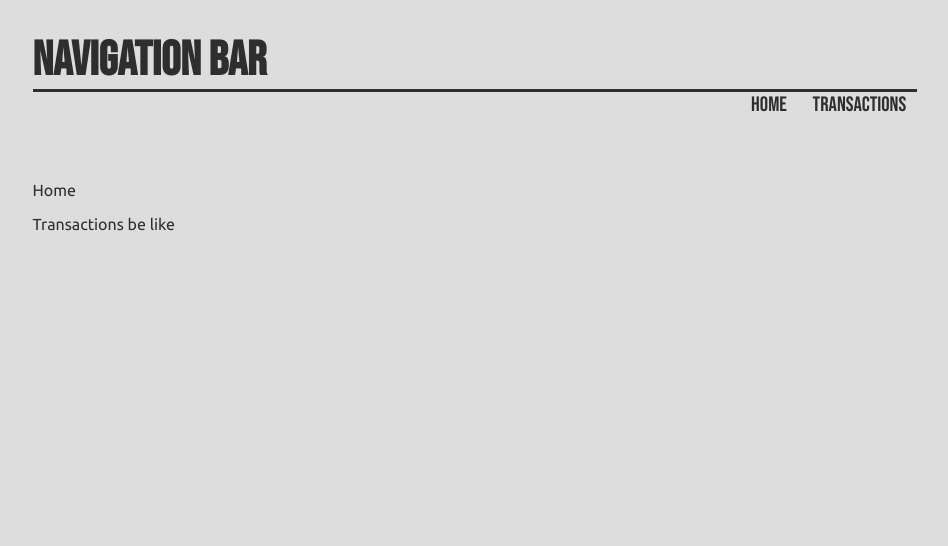
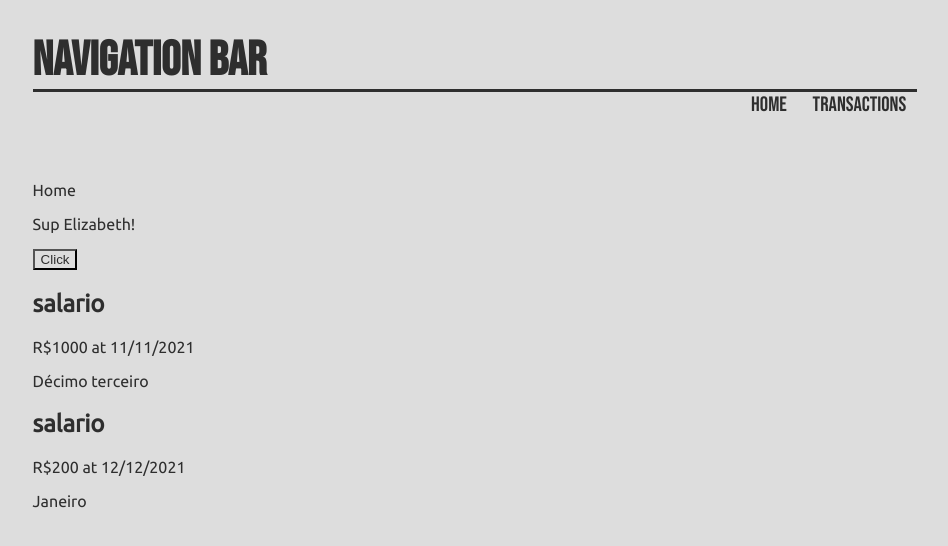
Before and after one commit to VitorFellix/FinanceApp, a React (Create React App) app in the folder financeapp/: page / in a window 1280 px wide. Shown: the top 546 px of the page, without its empty margins (165-1113 px from the left). Built offline with nearby package versions, Linux system fonts and the light colour scheme.

Commit message:
Added buttons and useState variables

```diff
--- a/financeapp/src/components/Home.js
+++ b/financeapp/src/components/Home.js
@@ -1,7 +1,19 @@
+import { useState } from "react";
+
 const Home = () => {
+  const [name, setName] = useState("Elizabeth");
+
+  const handleClick = (name, e) => {
+    setName(name);
+    console.log("sup " + name + "!", e);
+    //Para nao invocar direto a funcao quando carregar a pagina, vc precisa chamar uma arrow function que vai chamar a funcao que vc quer quando clicar no botao
+  };
+
   return (
     <div className="home">
       <p>Home</p>
+      <p>Sup {name}!</p>
+      <button onClick={(e) => handleClick("Beke", e.target)}>Click</button>
     </div>
   );
 };
--- a/financeapp/src/components/Transactions.js
+++ b/financeapp/src/components/Transactions.js
@@ -1,7 +1,21 @@
+import { useState } from "react";
+
 const Transactions = () => {
+  const [transactions, setTransactions] = useState(
+    [
+      {id: 1, name: "salario", value: 1000, date: "11/11/2021", optional: "Décimo terceiro"},
+      {id: 2, name: "salario", value: 200, date: "12/12/2021", optional: "Janeiro"}
+    ]
+  )
   return (
     <div className="transactions">
-      <p>Transactions be like</p>
+      {transactions.map((transaction) => (
+        <div className="transaction" key={transaction.id}>
+          <h2>{transaction.name}</h2>
+          <p>R${transaction.value} at {transaction.date}</p>
+          <p>{transaction.optional}</p>
+        </div>
+      ))}
     </div>
   );
 };
```
